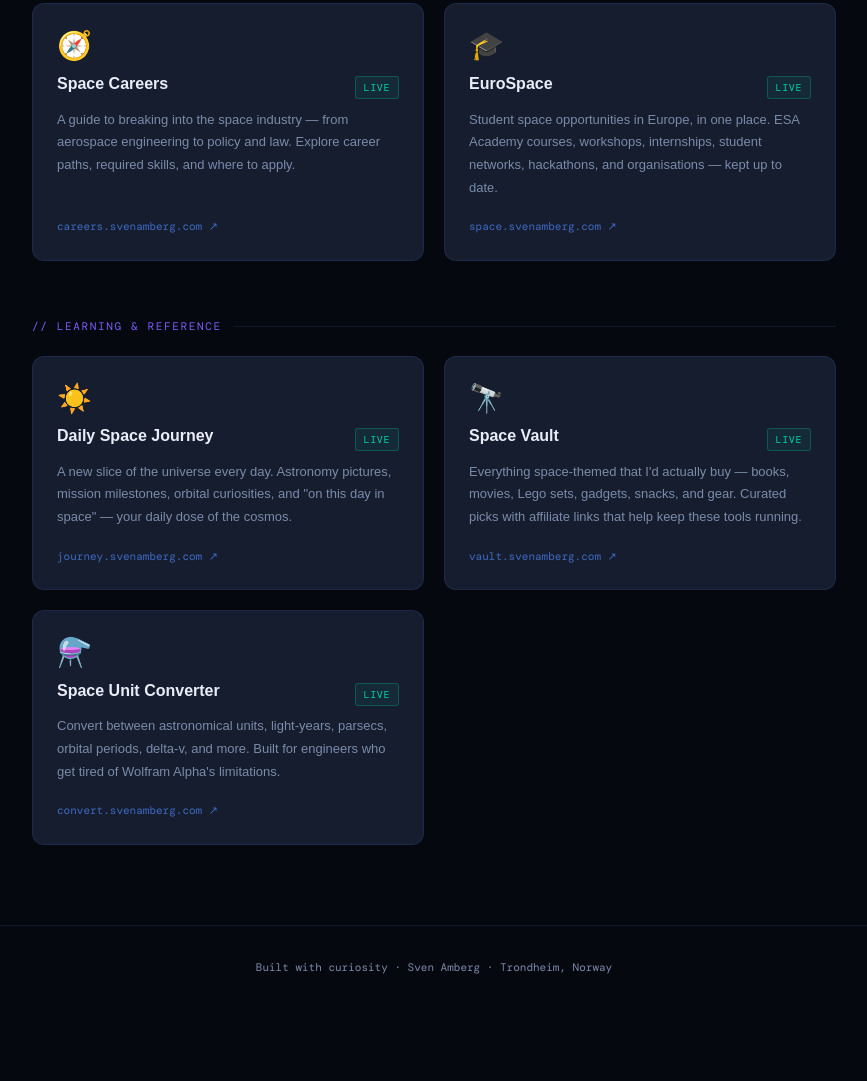
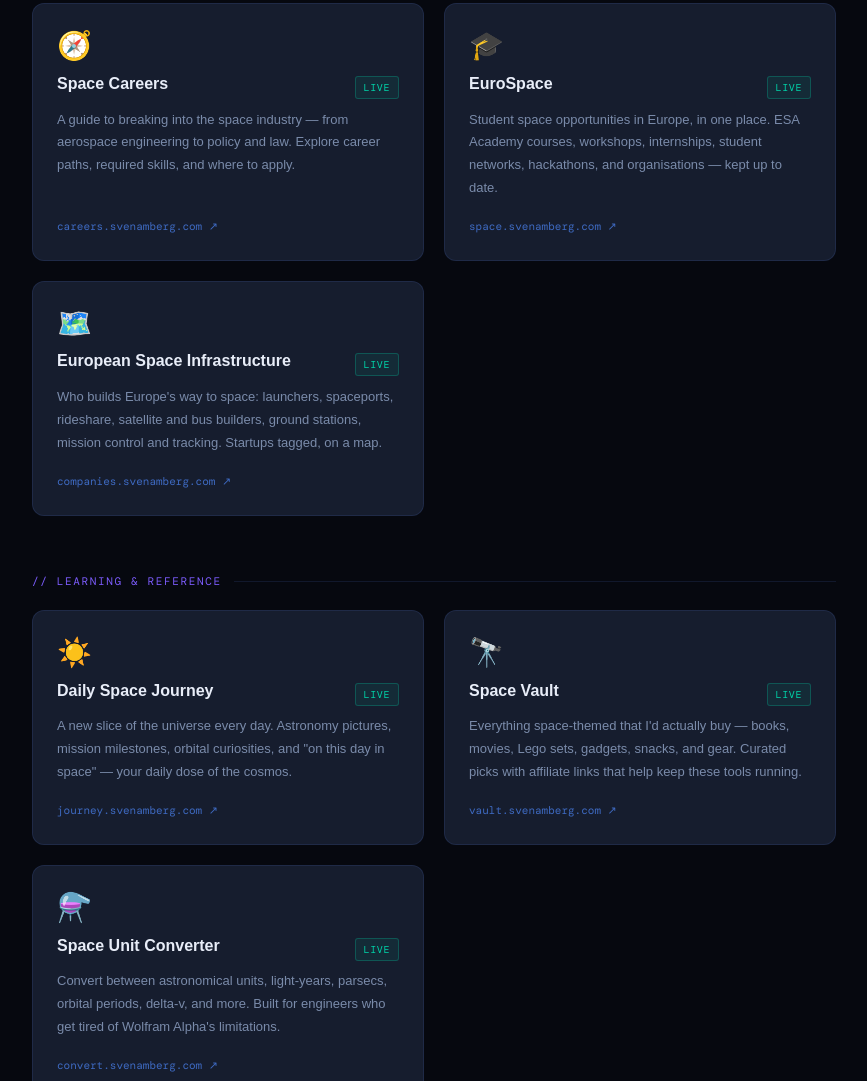
Before and after one commit to Salla100/Salla100.github.io, a plain HTML site: page tools.html in a window 1280 px wide. Shown: the part 1099-2180 px from the top of the page, without its empty margins (206-1073 px from the left). Before the commit the page ends 2108 px from the top, so only its background shows below. Drawn offline with nearby package versions, Linux system fonts and the light colour scheme; a web font is replaced by a local one.

Commit message:
Add European Space Infrastructure directory to tools
Co-Authored-By: Claude Opus 5.5 <noreply@anthropic.com>
Claude-Session: https://claude.ai/code/session_01N2kvCWmeTf5WvF41Vi3AKL

```diff
--- a/tools.html
+++ b/tools.html
@@ -251,6 +251,16 @@
           <span class="tool-url">space.svenamberg.com ↗</span>
         </a>
 
+        <a class="tool-card" href="https://companies.svenamberg.com" target="_blank" rel="noopener">
+          <div class="tool-icon">🗺️</div>
+          <div class="tool-header">
+            <span class="tool-name">European Space Infrastructure</span>
+            <span class="tool-status status-live">LIVE</span>
+          </div>
+          <p class="tool-desc">Who builds Europe's way to space: launchers, spaceports, rideshare, satellite and bus builders, ground stations, mission control and tracking. Startups tagged, on a map.</p>
+          <span class="tool-url">companies.svenamberg.com ↗</span>
+        </a>
+
       </div>
     </div>
 
```
Also changed, not shown: sitemap.xml (+8 -0 lines).
